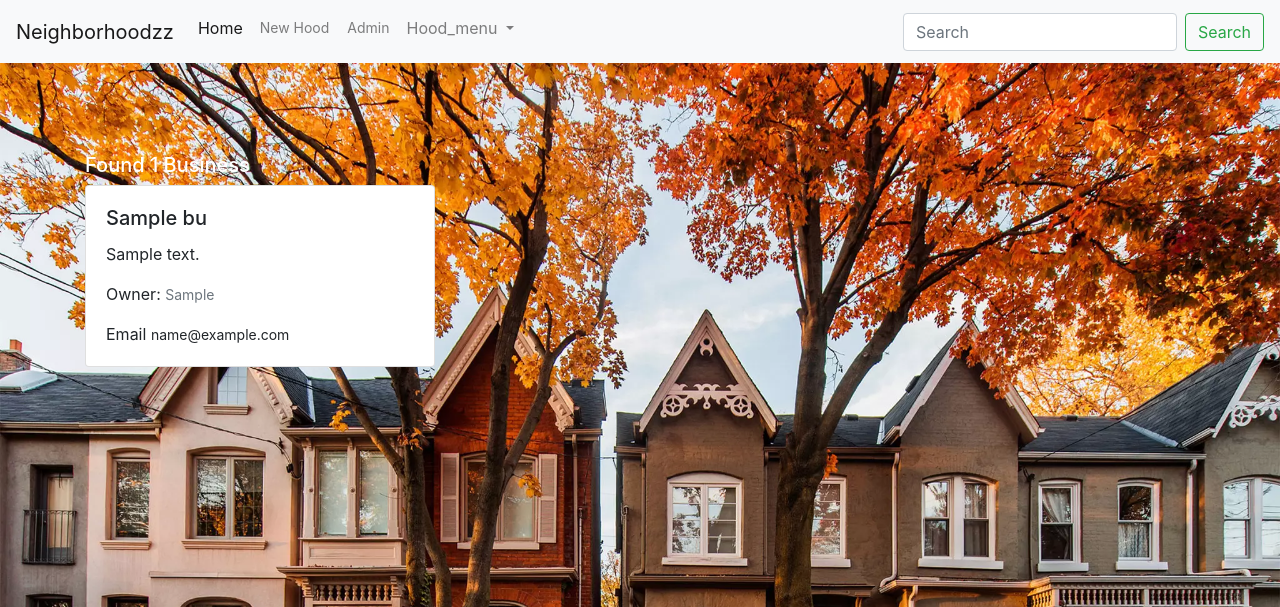
After one commit to Joseph-oderoh/Neighborhoodzz, a Django app: template hoodapp/templates/results.html in a window 1280 px wide. The commit adds this page. Shown: the top 607 px of the page. Run offline with Django 4.2, Linux system fonts and the light colour scheme; the template is opened without the code that fills it: most values are stand-ins (such as "Sample title", 1, 10 or a date in 2020); some libraries are stand-ins or nearby versions; some web fonts are replaced.

Commit message:
add result  template

```diff
--- /dev/null
+++ b/hoodapp/templates/results.html
@@ -0,0 +1,29 @@
+{% extends 'base.html' %}
+{% load crispy_forms_tags %}
+{% block content %}
+<div class="container" style="margin-top:7%">
+    {% if results %}
+    <h5 class="text-white">Found {{results.count}} Business{{results.count|pluralize}}</h5>
+    <div class="row">
+        <div class="col-md-4">
+            {% for bus in results %}
+                <div class="card">
+                    <div class="card-body">
+                        <h5 class="card-title">{{bus.name}}
+                        </h5>
+                        <p class="card-text">{{bus.description}}</p>
+                        <p class="card-text">Owner: <small class="text-muted">
+                            {{ bus.user.user.username|title }}</small></p>
+                         <p class="card-text">Email <small>{{bus.email}}</small></p>
+                    </div>
+                </div>
+            {% endfor %}
+        </div>
+        {% else %}
+        <h4 class="text-white">Found 0 Business with the name you searched </h4>
+
+    </div>
+    {% endif %}
+</div>
+</div>
+{% endblock %}
--- a/hoodapp/templates/single_hood.html
+++ b/hoodapp/templates/single_hood.html
@@ -71,7 +71,7 @@
                                 <p class="card-text">" {{post.post}} "
                                 </p>
                                 <p class="card-text">By: <small class="text-white">
-                                    {{ user.username|title }}</small> <small style="float:right">{{post.date|date}}</small>
+                                    {{ post.username|title }}</small> <small style="float:right">{{post.date|date}}</small>
                                 </p>
                             </div>
                         </div>
```
